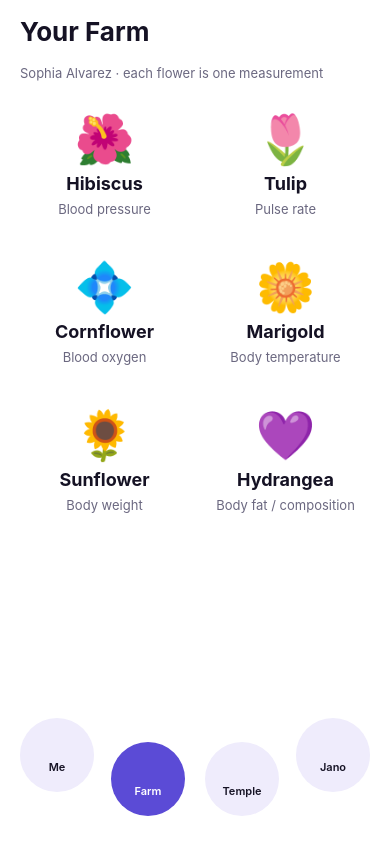
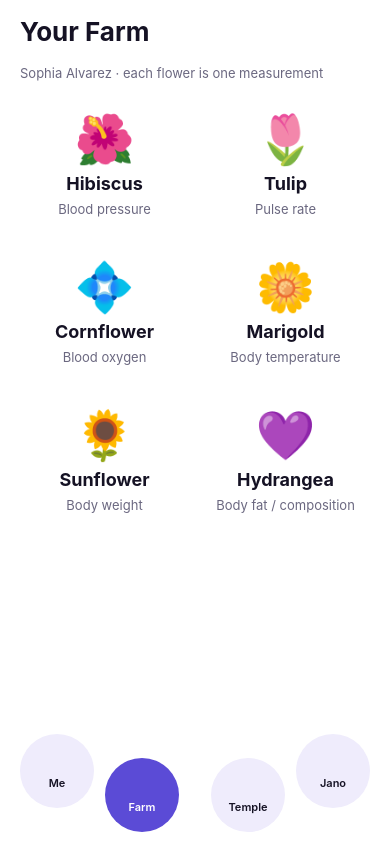
Before and after one commit to Suliman-A/jano-prototype, a React Native app: screen / in a window 390 px wide. Built offline with nearby package versions, Linux system fonts and the light colour scheme; some icons are missing; what react-native-worklets would draw is missing.

Commit message:
style: widen only the gap between the two middle tabs
Reverts the extra bottom padding from the previous commit.

```diff
--- a/src/navigation/JanoTabBar.tsx
+++ b/src/navigation/JanoTabBar.tsx
@@ -128,10 +128,7 @@ export const JanoTabBar = ({
 
   return (
     <View
-      style={[
-        styles.bar,
-        { paddingBottom: (insets.bottom || spacing.sm) + spacing.md },
-      ]}
+      style={[styles.bar, { paddingBottom: insets.bottom || spacing.sm }]}
       testID="jano-tab-bar"
     >
       <View style={styles.row}>
@@ -179,7 +176,7 @@ const styles = StyleSheet.create({
   centre: {
     alignItems: 'flex-end',
     flexDirection: 'row',
-    gap: spacing.lg,
+    gap: spacing.xxl,
   },
   label: {
     textAlign: 'center',
--- a/src/theme/spacing.ts
+++ b/src/theme/spacing.ts
@@ -18,7 +18,7 @@ export const layout = {
   /** Horizontal padding on every screen. */
   screenPadding: 20,
   /** How much vertical room the custom tab bar needs. */
-  tabBarHeight: 136,
+  tabBarHeight: 120,
   /** Diameter of every tab button. They are all the same size. */
   tabButtonSize: 74,
 } as const;
```
